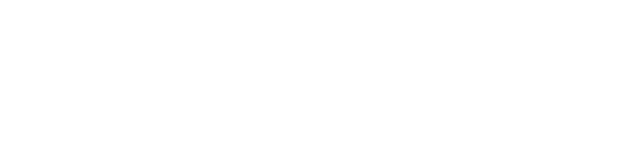
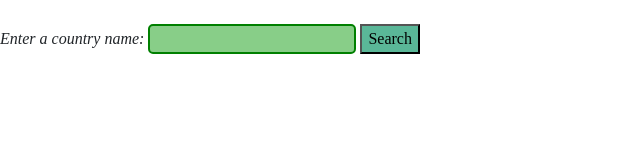
Before and after one commit to Athina-Sarkar-Chaitee/Assignment-on-api, a plain HTML site: page index.html in a window 1280 px wide. Shown: the whole page, without its empty margins (0-640 px from the left). Drawn offline with nearby package versions, Linux system fonts and the light colour scheme.

Commit message:
input box

```diff
--- a/index.css
+++ b/index.css
@@ -0,0 +1,17 @@
+p{
+    font-family: 'Times New Roman', Times, serif;
+    font-style: italic;
+
+}
+
+input{
+    border: 2px solid green;
+    border-radius: 5px;
+    background-color: rgb(136, 206, 136);
+
+}
+
+button{
+    background-color: rgb(90, 183, 152);
+
+}
--- a/index.html
+++ b/index.html
@@ -5,8 +5,47 @@
     <meta name="viewport" content="width=device-width, initial-scale=1.0">
     <title>Document</title>
     <link rel="stylesheet" href="index.css">
+
+    <!-- this is bootstrap css -->
+
+    <link href="https://cdn.jsdelivr.net/npm/bootstrap@5.3.3/dist/css/bootstrap.min.css" rel="stylesheet" integrity="sha384-QWTKZyjpPEjISv5WaRU9OFeRpok6YctnYmDr5pNlyT2bRjXh0JMhjY6hW+ALEwIH" crossorigin="anonymous">
+
 </head>
 <body>
     <!-- this for api -->
+     <br>
+
+    <p>Enter a country name:
+
+    <input id="nameBox" type="text">
+
+    <button onclick="find()">Search</button>
+
+</p>
+
+    <div id="dis1">
+
+    </div>
+
+
+
+
+
+
+
+
+
+
+
+
+
+
+
+    <script src="index.js"></script>
+
+    <!-- this is for bootstrap js -->
+
+    <script src="https://cdn.jsdelivr.net/npm/bootstrap@5.3.3/dist/js/bootstrap.bundle.min.js" integrity="sha384-YvpcrYf0tY3lHB60NNkmXc5s9fDVZLESaAA55NDzOxhy9GkcIdslK1eN7N6jIeHz" crossorigin="anonymous"></script>
+
 </body>
 </html>
--- a/index.js
+++ b/index.js
@@ -0,0 +1,3 @@
+function find(){
+
+}
```
